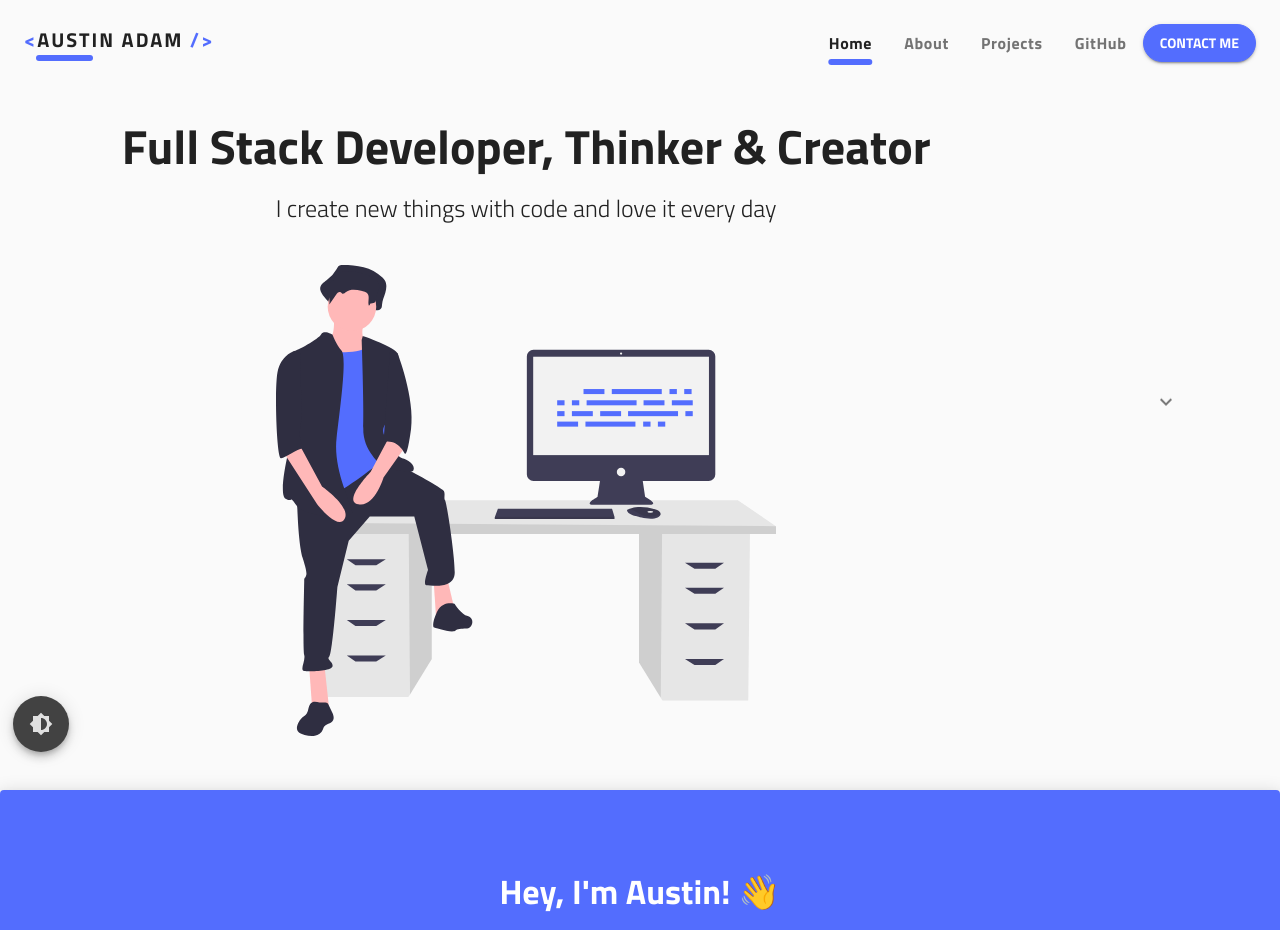
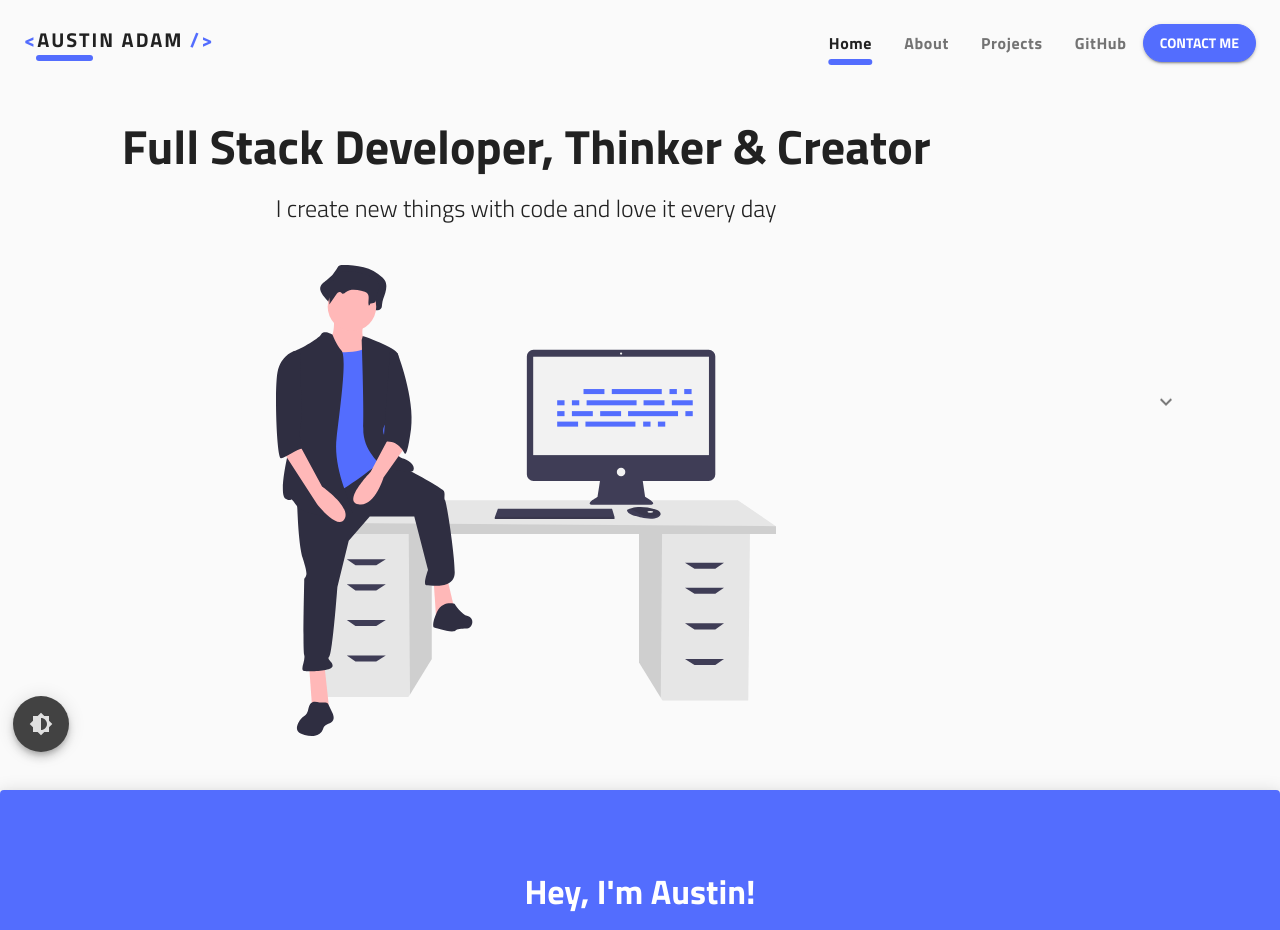
Before and after one commit to Ugikie/Portfolio, a React (Create React App) app: page / in a window 1280 px wide. Shown: the top 930 px of the page. Built offline with nearby package versions, Linux system fonts and the light colour scheme.

Commit message:
Update wording and remove emoji :(

```diff
--- a/src/components/AboutMe.js
+++ b/src/components/AboutMe.js
@@ -92,7 +92,11 @@ const AboutMe = ({ width }) => {
             <Interest topic='Custom APIs' />
             <Interest topic='Discord Bot Integration' />
             <Interest topic='Game Development' />
-            <Interest topic='Artificial Intelligence' />
+            {width === 'xs' ? (
+              <Interest topic='Artificial Intelligence (ML &amp; NNs)' />
+            ) : (
+              <Interest topic='Neural Networks / Machine Learning' />
+            )}
             <Interest topic='RF Technologies' />
             {width === 'xs' ? (
               <Interest topic='Digital Media Production' />
--- a/src/components/Intro.js
+++ b/src/components/Intro.js
@@ -40,7 +40,7 @@ const AboutMe = ({ width }) => {
             align='center'
             gutterBottom
           >
-            Hey, I'm Austin! 👋
+            Hey, I'm Austin!
           </Typography>
           <Typography
             style={{ color: 'white' }}
```
